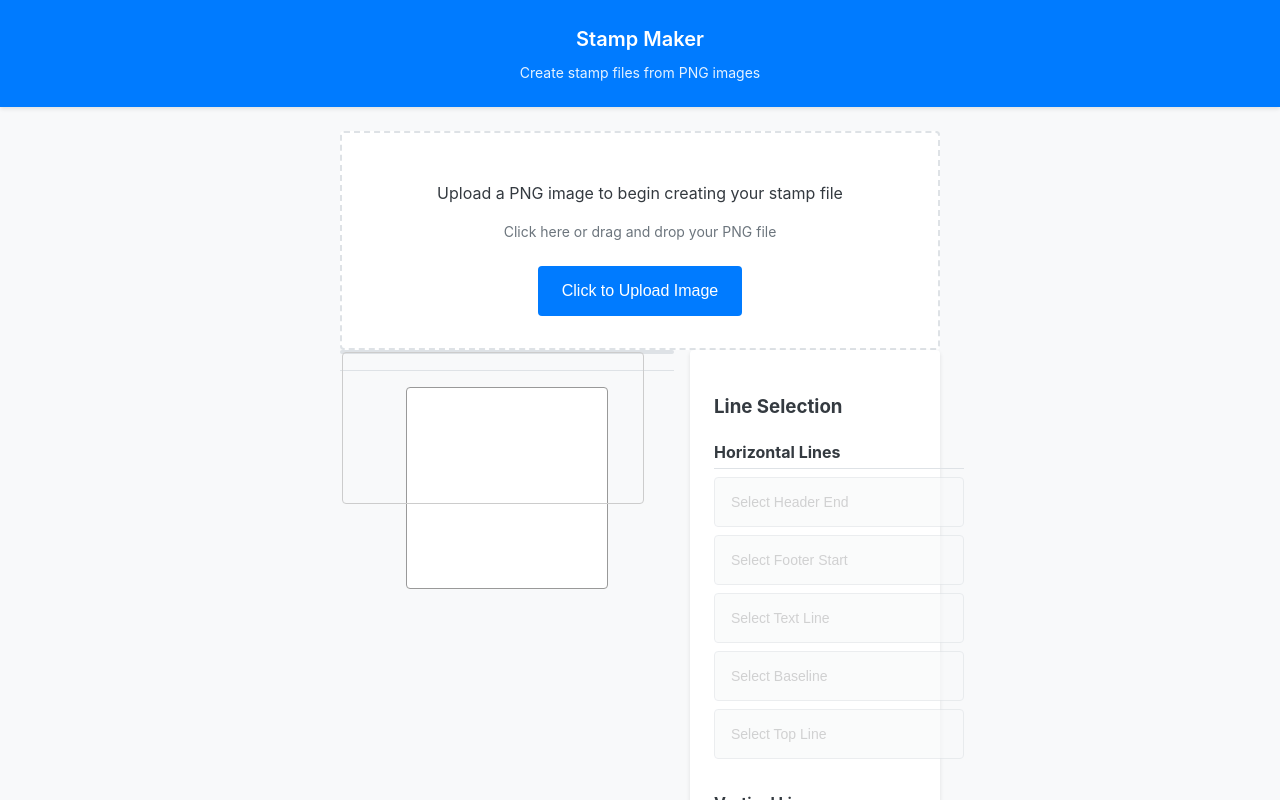
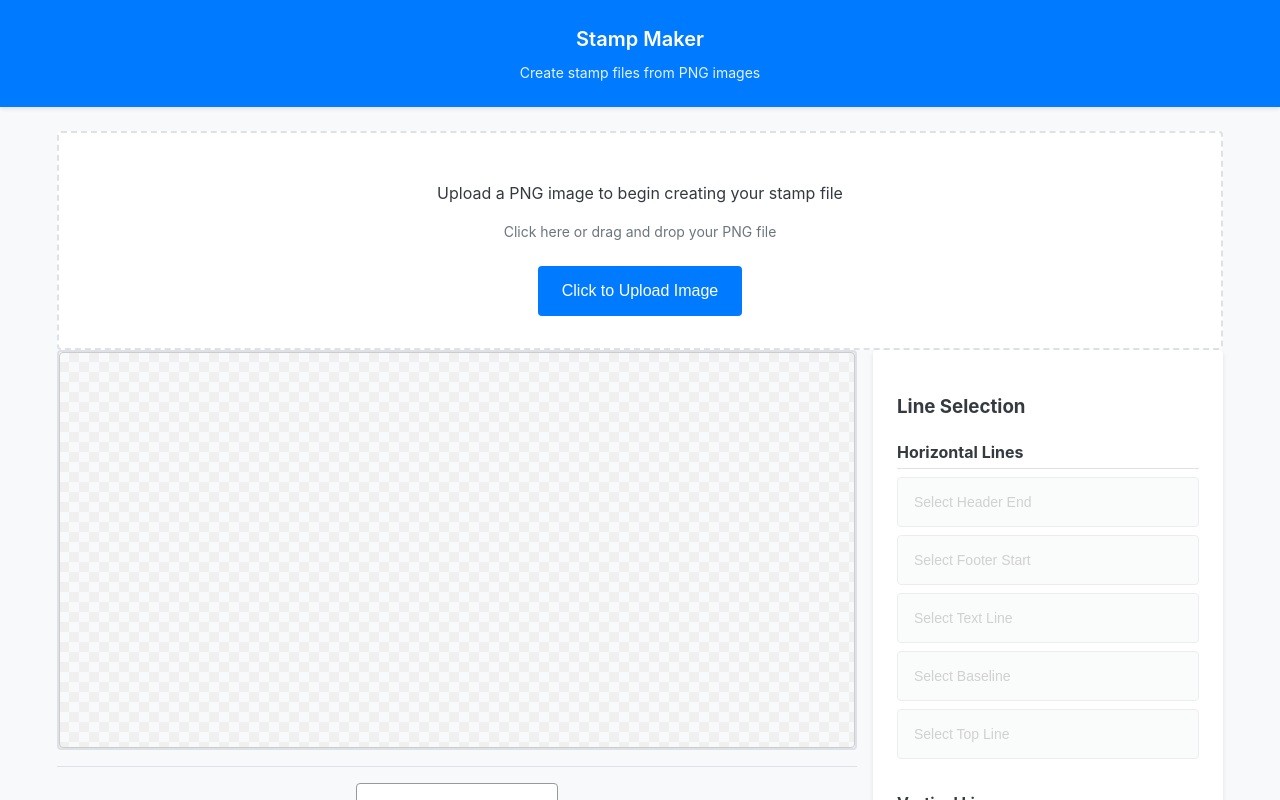
Before and after one commit to cactus-bm/stamp-maker, a React (Create React App) app in the folder stamp-maker/: page / in a window 1280 px wide. Shown: the top 800 px of the page. Built offline with nearby package versions, Linux system fonts and the light colour scheme.

Commit message:
Draw the stamp.

```diff
--- a/stamp-maker/src/components/StampCanvas.tsx
+++ b/stamp-maker/src/components/StampCanvas.tsx
@@ -28,6 +28,7 @@ export const StampCanvas = forwardRef<StampCanvasRef, StampCanvasProps>(
   ({ appState, onClick, className, style }, ref) => {
     const stampCanvasRef = useRef<HTMLCanvasElement>(null);
     const linesCanvasRef = useRef<HTMLCanvasElement>(null);
+    const containerRef = useRef<HTMLDivElement>(null);
 
     // Expose both canvases through the ref
     useImperativeHandle(ref, () => ({
@@ -46,38 +47,11 @@ export const StampCanvas = forwardRef<StampCanvasRef, StampCanvasProps>(
 
       const { width, height } = appState.image.dimensions;
 
-      // Set canvas dimensions
+      // Set canvas dimensions to actual image size
       stampCanvas.width = width;
       stampCanvas.height = height;
       linesCanvas.width = width;
       linesCanvas.height = height;
-
-      // Calculate display size to fit container while maintaining aspect ratio
-      const maxWidth = 800;
-      const maxHeight = 600;
-      const aspectRatio = width / height;
-
-      let displayWidth = width;
-      let displayHeight = height;
-
-      if (width > maxWidth) {
-        displayWidth = maxWidth;
-        displayHeight = maxWidth / aspectRatio;
-      }
-
-      if (displayHeight > maxHeight) {
-        displayHeight = maxHeight;
-        displayWidth = maxHeight * aspectRatio;
-      }
-
-      // Apply display size to both canvases
-      const canvasStyle = {
-        width: `${displayWidth}px`,
-        height: `${displayHeight}px`,
-      };
-
-      Object.assign(stampCanvas.style, canvasStyle);
-      Object.assign(linesCanvas.style, canvasStyle);
 
     }, [appState.image.dimensions]);
 
@@ -231,13 +205,27 @@ export const StampCanvas = forwardRef<StampCanvasRef, StampCanvasProps>(
     }, [appState.lines, appState.image.dimensions]);
 
     return (
-      <div className={`stamp-canvas-container ${className || ''}`} style={style}>
+      <div
+        ref={containerRef}
+        className={`stamp-canvas-container ${className || ''}`}
+        style={{
+          position: 'relative',
+          display: 'inline-block',
+          minHeight: '400px',
+          minWidth: '800px',
+          ...style
+        }}
+      >
         <canvas
           ref={stampCanvasRef}
           id="main-canvas"
           className="stamp-canvas"
           style={{
             position: 'absolute',
+            top: 0,
+            left: 0,
+            width: '100%',
+            height: '100%',
             border: '1px solid #ccc',
             borderRadius: '4px',
             zIndex: 1,
@@ -249,6 +237,10 @@ export const StampCanvas = forwardRef<StampCanvasRef, StampCanvasProps>(
           className="lines-canvas"
           style={{
             position: 'absolute',
+            top: 0,
+            left: 0,
+            width: '100%',
+            height: '100%',
             pointerEvents: 'auto',
             zIndex: 2,
             borderRadius: '4px',
```
